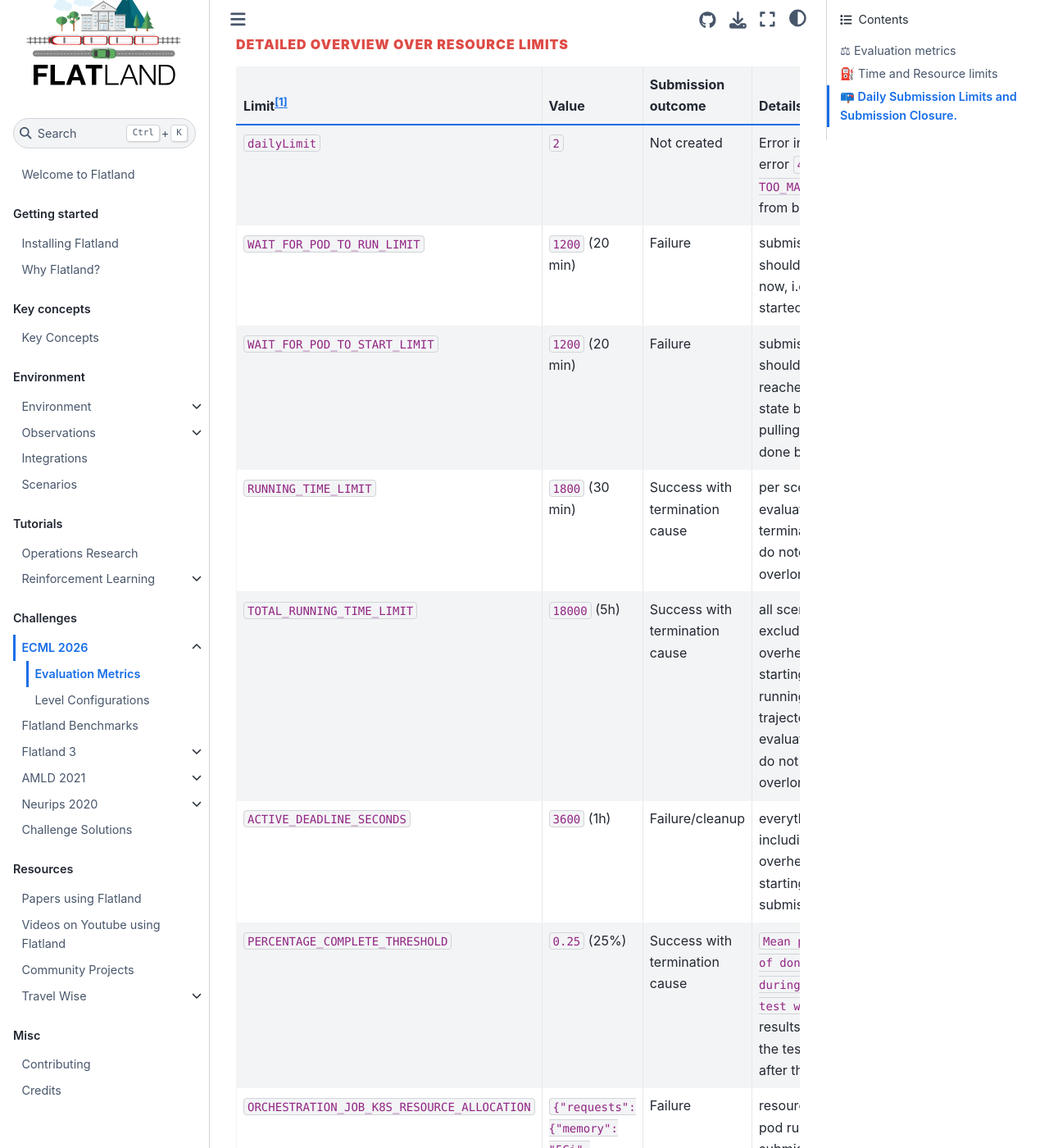
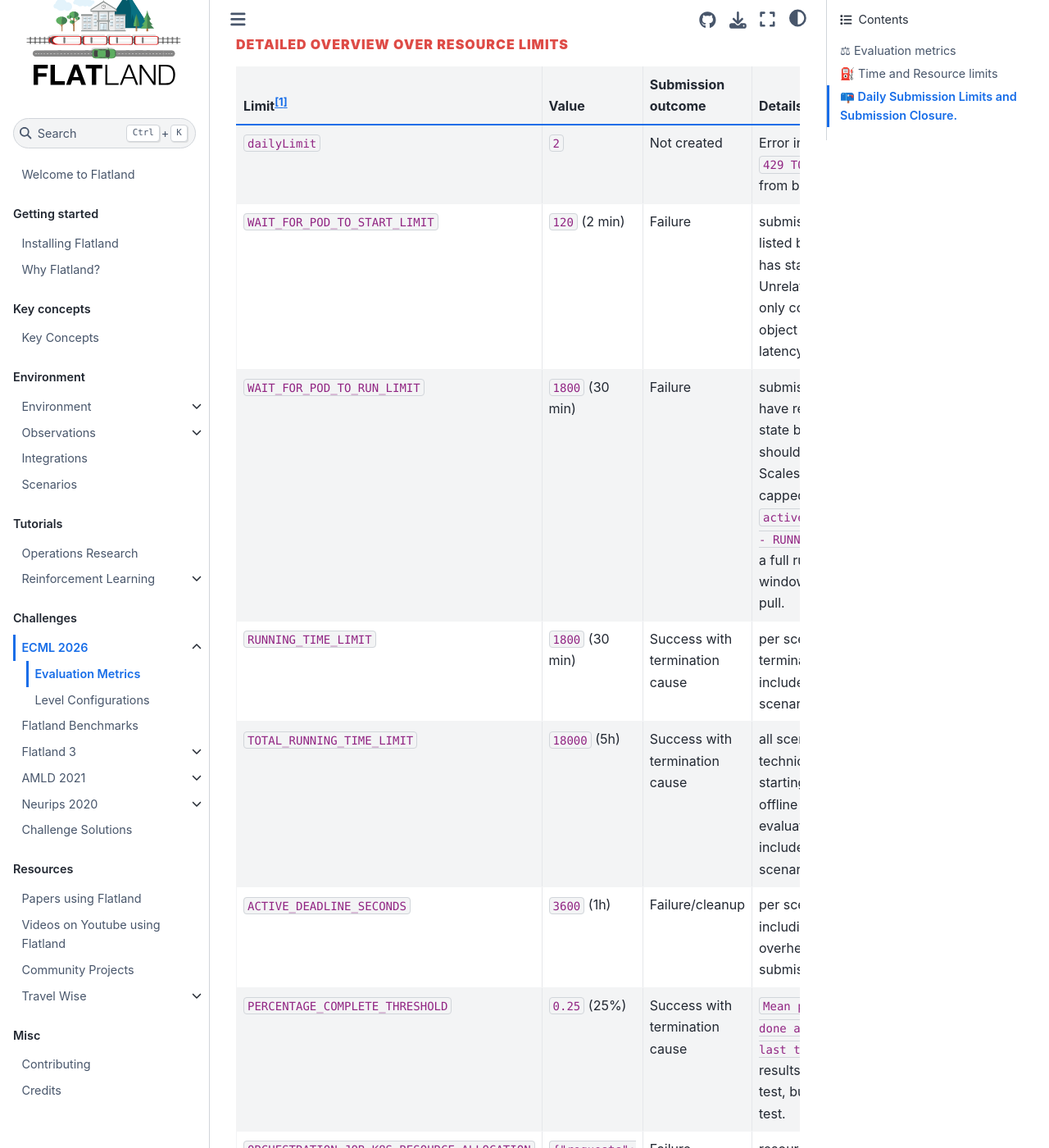
Before and after one commit to flatland-association/flatland-book, a Jupyter Book: the page built from challenges/ecml2026/eval.md, in a window 1280 px wide and 1400 px high, scrolled down 2197 px. Shown: the whole window at 82% size. Built offline with Jupyter Book 1.0.4 settings and Sphinx 7.4.7 and the Sphinx Book theme 1.1.4, drawn with Linux system fonts in a browser that asks for light colours; pages that are not in the unit, such as notebooks, are missing from menus; some of the changed text lies outside the part shown.

Commit message:
docs(ecml2026): update limits post-competition.

```diff
--- a/challenges/ecml2026/eval.md
+++ b/challenges/ecml2026/eval.md
@@ -76,18 +76,18 @@ We do not provide GPUs.
 
 ### Detailed overview over resource limits
 
-| Limit[^1]                                   | Value                                                                                    | Submission outcome             | Details                                                                                                                                               |
-|---------------------------------------------|------------------------------------------------------------------------------------------|--------------------------------|-------------------------------------------------------------------------------------------------------------------------------------------------------|
-| `dailyLimit`                                | `2`                                                                                      | Not created                    | Error in frontend as error `429 TOO_MANY_REQUESTS` from backend.                                                                                      |
-| `WAIT_FOR_POD_TO_RUN_LIMIT`                 | `1200` (20 min)                                                                          | Failure                        | submission pod should be listed by now, i.e. pulling has started by now.                                                                              |
-| `WAIT_FOR_POD_TO_START_LIMIT`               | `1200`  (20 min)                                                                         | Failure                        | submission pod should have reached running state by now, i.e. pulling should be done by now                                                           |
-| `RUNNING_TIME_LIMIT`                        | `1800`  (30 min)                                                                         | Success with termination cause | per scenario; evaluation terminated; results do notexcl. the overlong scenario                                                                        |
-| `TOTAL_RUNNING_TIME_LIMIT`                  | `18000`  (5h)                                                                            | Success with termination cause | all scenarios, excluding technical overhead for starting pods and running offline trajectory evaluation; results do not include the overlong scenario |
-| `ACTIVE_DEADLINE_SECONDS`                   | `3600` (1h)                                                                              | Failure/cleanup                | everything including technical overhead for starting pods for submission                                                                              |
-| `PERCENTAGE_COMPLETE_THRESHOLD`             | `0.25` (25%)                                                                             | Success with termination cause | `Mean percentage of done agents during the last test was too low`; results do include the test, but stop after the test.                              |
-| `ORCHESTRATION_JOB_K8S_RESOURCE_ALLOCATION` | `{"requests": {"memory": "5Gi", "cpu": "1"}, "limits": {"memory": "5Gi", "cpu": "1"}}`   | Failure                        | resource limits for pod running the submission                                                                                                        |
-| `K8S_RESOURCE_ALLOCATION`                   | `{"requests": {"memory": "15Gi", "cpu": "4"}, "limits": {"memory": "15Gi", "cpu": "4"}}` | Failure                        | resource limits for pod running the submission                                                                                                        |
-| `ORCHESTRATION_JOB_ACTIVE_DEADLINE_SECONDS` | `28800` (8h)                                                                             | Failure/cleanup                | everything including technical overhead for starting pods for orchestration and evaluation                                                            |
+| Limit[^1]                                   | Value                                                                                    | Submission outcome             | Details                                                                                                                                                                                                                                |
+|---------------------------------------------|------------------------------------------------------------------------------------------|--------------------------------|----------------------------------------------------------------------------------------------------------------------------------------------------------------------------------------------------------------------------------------|
+| `dailyLimit`                                | `2`                                                                                      | Not created                    | Error in frontend as error `429 TOO_MANY_REQUESTS` from backend.                                                                                                                                                                       |
+| `WAIT_FOR_POD_TO_START_LIMIT`               | `120` (2 min)                                                                            | Failure                        | submission pod should be listed by now, i.e. pulling has started by now. Unrelated to image size - only covers Job/Pod-object propagation latency in the k8s API.                                                                      |
+| `WAIT_FOR_POD_TO_RUN_LIMIT`                 | `1800` (30 min)                                                                          | Failure                        | submission pod should have reached running state by now, i.e. pulling should be done by now. Scales with image size; capped by `active_deadline_seconds - RUNNING_TIME_LIMIT` so a full running-time window still fits after the pull. |
+| `RUNNING_TIME_LIMIT`                        | `1800`  (30 min)                                                                         | Success with termination cause | per scenario; evaluation terminated; results do not include the overlong scenario                                                                                                                                                      |
+| `TOTAL_RUNNING_TIME_LIMIT`                  | `18000`  (5h)                                                                            | Success with termination cause | all scenarios, excluding technical overhead for starting pods and running offline trajectory evaluation; results do not include the overlong scenario                                                                                  |
+| `ACTIVE_DEADLINE_SECONDS`                   | `3600` (1h)                                                                              | Failure/cleanup                | per scenario; everything including technical overhead for starting the submission pod                                                                                                                                                  |
+| `PERCENTAGE_COMPLETE_THRESHOLD`             | `0.25` (25%)                                                                             | Success with termination cause | `Mean percentage of done agents during the last test was too low`; results do include the test, but stop after the test.                                                                                                               |
+| `ORCHESTRATION_JOB_K8S_RESOURCE_ALLOCATION` | `{"requests": {"memory": "5Gi", "cpu": "1"}, "limits": {"memory": "5Gi", "cpu": "1"}}`   | Failure                        | resource limits for the orchestration pod driving the evaluation (not the pod running the submission itself)                                                                                                                           |
+| `K8S_RESOURCE_ALLOCATION`                   | `{"requests": {"memory": "15Gi", "cpu": "4"}, "limits": {"memory": "15Gi", "cpu": "4"}}` | Failure                        | resource limits for the pod running the submission                                                                                                                                                                                     |
+| `ORCHESTRATION_JOB_ACTIVE_DEADLINE_SECONDS` | `28800` (8h)                                                                             | Failure/cleanup                | all scenarios; everything including technical overhead for starting pods for orchestration and evaluation                                                                                                                              |
 
 [^1]: see [implementation](https://github.com/flatland-association/flatland-benchmarks/pull/594/changes)
 
```
